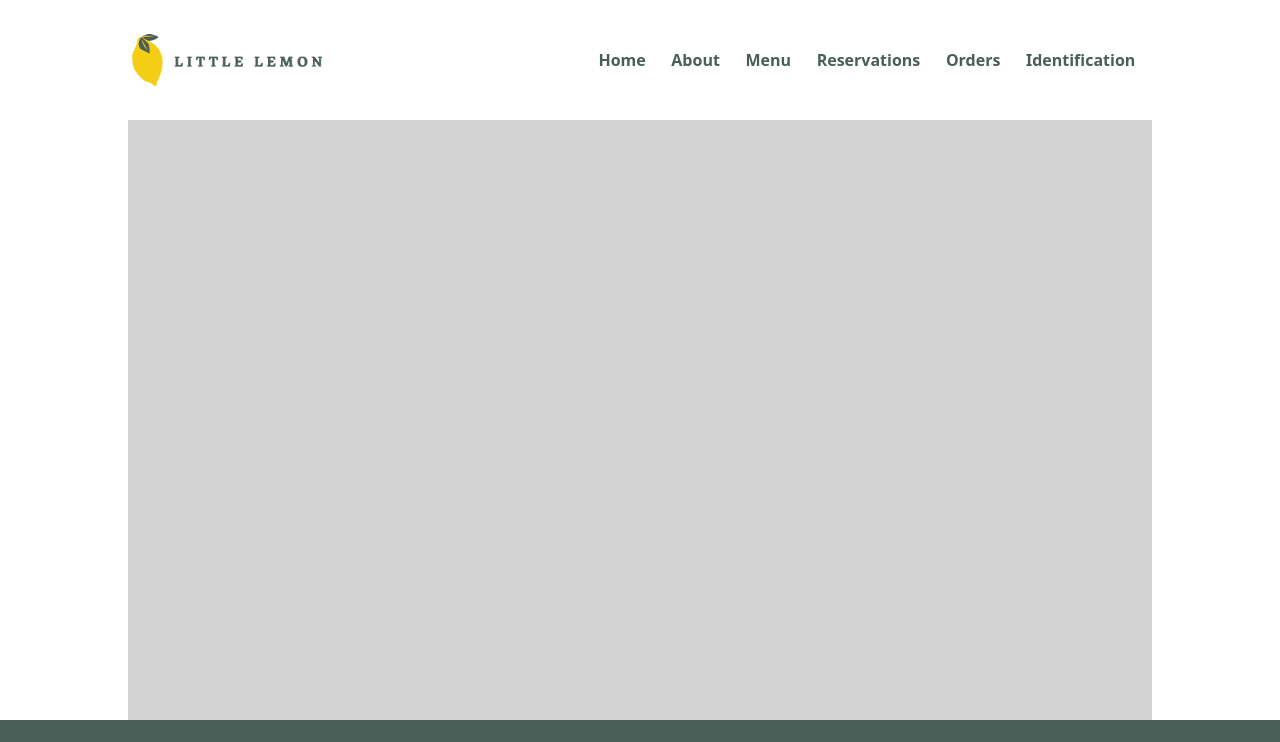
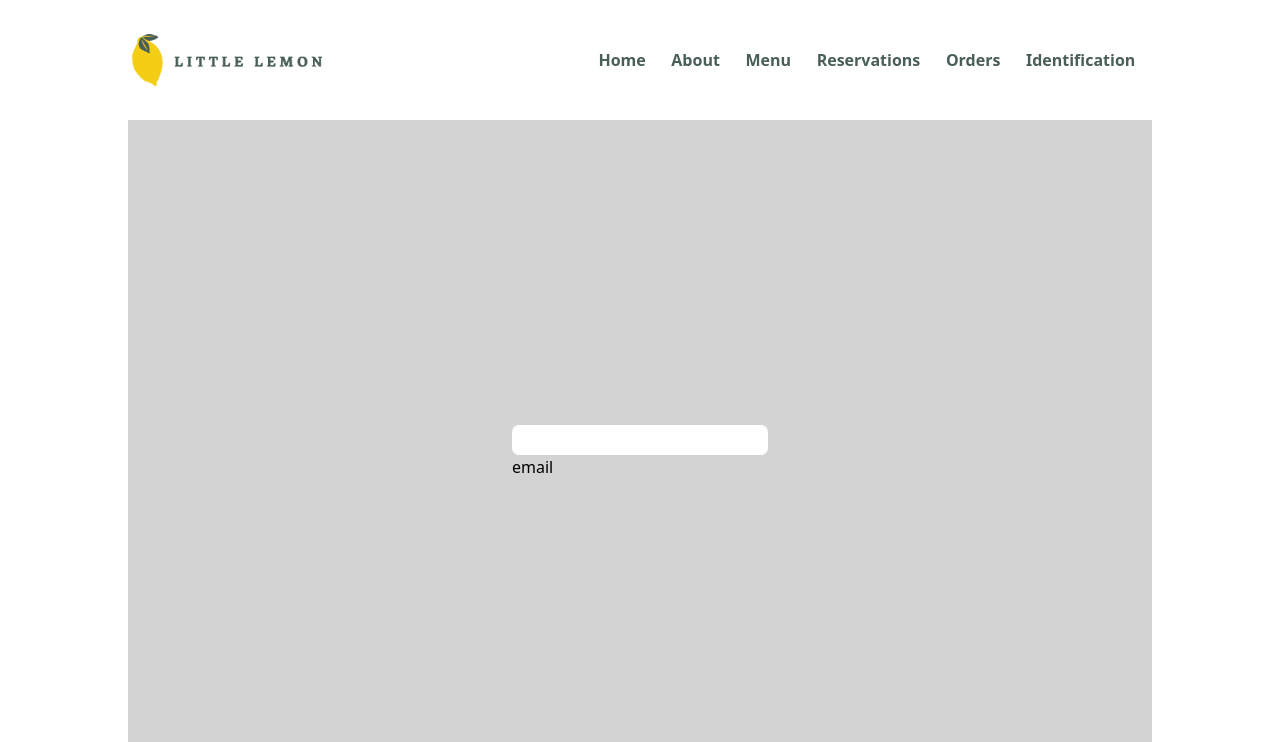
Before and after one commit to YoussefAchraf/LittleLemon, a React (Create React App) app: page /Identification in a window 1280 px wide. Shown: the top 742 px of the page. Built offline with nearby package versions, Linux system fonts and the light colour scheme.

Commit message:
new commit

```diff
--- a/src/pages/Identification.js
+++ b/src/pages/Identification.js
@@ -1,4 +1,5 @@
 import { Helmet } from "react-helmet-async";
+import UsrInpt from "./components/UsrInpt";
 const Identification = ( ) => {
     return(
       <>
@@ -26,8 +27,12 @@ const Identification = ( ) => {
          <title>Identification | Little Lemon</title>
       </Helmet>
         <section className="w-full h-auto flex items-center justify-center">
-          <div className="md: w-[80dvw] h-[80dvh] mt-[10dvh] bg-[lightgrey]">
-
+          <div className="md: w-[80dvw] h-[80dvh] mt-[15dvh] bg-[lightgrey] flex items-center justify-center">
+            <UsrInpt
+              Inpt="text"
+              InptId="username"
+              LbVl="email"
+            />
           </div>
         </section>
       </>
--- a/src/pages/Menu.js
+++ b/src/pages/Menu.js
@@ -1,11 +1,13 @@
 import FoodCard from "./components/FoodCard";
 import meals from "./fakeapi/MealsApi";
 import { Helmet } from "react-helmet-async";
-const Menu = ( ) => {
+
+const Menu = () => {
   const saladMeals = meals.filter((meal) => meal.type === "salad");
   const delightMeals = meals.filter((meal) => meal.type === "delight");
   const plateMeals = meals.filter((meal) => meal.type === "plate");
-    return(
+
+  return (
     <>
       <Helmet>
         <meta
@@ -31,9 +33,9 @@ const Menu = ( ) => {
         <title>Menu | Little Lemon</title>
       </Helmet>
       <section className="w-full h-auto mt-[15dvh] flex flex-col px-[10dvw]">
-          <section className="w-[80dvw] h-auto flex flex-col">
+        <section className="w-[80dvw] h-auto">
           <h1 className="text-[grey] text-[30px] py-[8dvh] font-semibold">Our Salads</h1>
-            <div className="flex flex-wrap gap-3 content-start">
+          <div className="grid grid-cols-1 md:grid-cols-2 lg:grid-cols-3 gap-3">
             {saladMeals.map((meal, index) => (
               <FoodCard
                 key={index}
@@ -46,9 +48,9 @@ const Menu = ( ) => {
             ))}
           </div>
         </section>
-          <section className="w-[80dvw] h-auto flex flex-col">
+        <section className="w-[80dvw] h-auto">
           <h1 className="text-[grey] text-[30px] py-[8dvh] font-semibold">Our meals</h1>
-            <div className="flex flex-wrap gap-3">
+          <div className="grid grid-cols-1 md:grid-cols-2 lg:grid-cols-3 gap-3">
             {plateMeals.map((meal, index) => (
               <FoodCard
                 key={index}
@@ -61,9 +63,9 @@ const Menu = ( ) => {
             ))}
           </div>
         </section>
-          <section className="w-[80dvw] h-auto flex flex-col">
+        <section className="w-[80dvw] h-auto">
           <h1 className="text-[grey] text-[30px] py-[8dvh] font-semibold">Our delights</h1>
-            <div className="flex flex-wrap gap-3 content-start">
+          <div className="grid grid-cols-1 md:grid-cols-2 lg:grid-cols-3 gap-3">
             {delightMeals.map((meal, index) => (
               <FoodCard
                 key={index}
@@ -79,5 +81,6 @@ const Menu = ( ) => {
       </section>
     </>
   );
-  }
+};
+
 export default Menu;
--- /dev/null
+++ b/src/pages/components/UsrInpt.js
@@ -0,0 +1,22 @@
+const UsrInpt = (props) => {
+  return(
+    <div className="w-auto h-auto">
+      <div className="w-[20dvw] h-[30px]">
+        <input
+          className="w-full h-full border-none outline-none focus:border-[1px] focus: border-[blue] focus: rounded-[7px]"
+          type={props.Inpt}
+          placeholder=" "
+          id={props.InptId}
+
+        />
+        <label
+          className="cursor-pointer"
+          htmlFor={props.InptId}
+        >
+          {props.LbVl}
+        </label>
+      </div>
+    </div>
+  );
+}
+export default UsrInpt;
```
Lines whose indentation alone changed are shown as unchanged.
